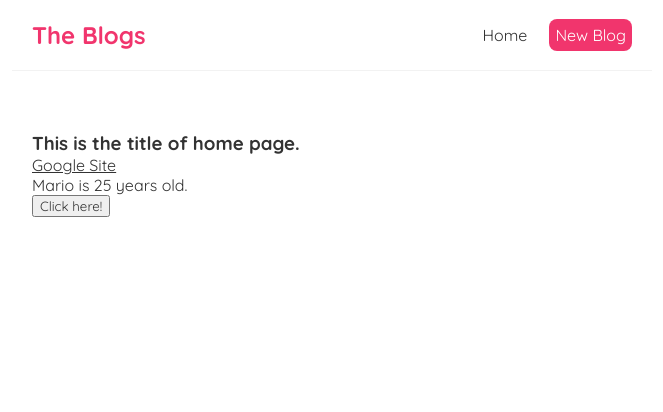
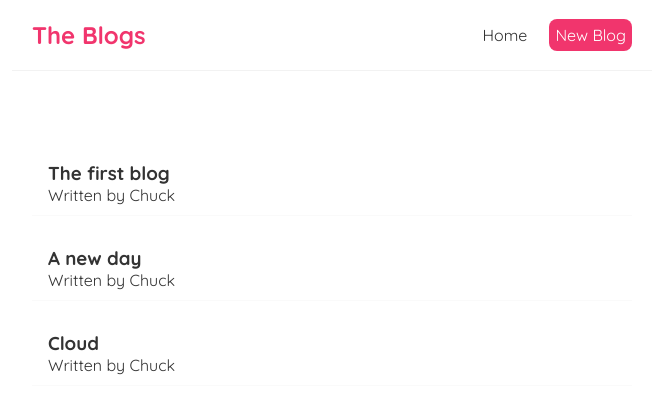
Before and after one commit to Hostage15/myreactblogapp, a React (Create React App) app: page / in a window 1280 px wide. Shown: the top 412 px of the page, without its empty margins (308-971 px from the left). Built offline with nearby package versions, Linux system fonts and the light colour scheme; the HTML template or start-up script is replaced by a standard one.

Commit message:
Handle blog preview with useState

```diff
--- a/src/Home.js
+++ b/src/Home.js
@@ -1,25 +1,23 @@
 import { useState } from "react"
 
 const Home = () => {
-    const title = "This is the title of home page."
-    const link = "https://www.google.com"
-    const googleTitle = "Google Site"
-
-    const [name, setName] = useState("Mario")
-    const [age, setAge] = useState(25)
-
+    const [blogs, setBlogs] = useState([
+        {title: "The first blog", body: "lorem ipsum...", author: "Chuck", id: 1},
+        {title: "A new day", body: "lorem ipsum...", author: "Chuck", id: 2},
+        {title: "Cloud", body: "lorem ipsum...", author: "Chuck", id: 3}
+    ])
 
     const handleClick = () => {
-        setName('Luigi')
-        setAge(33)
     }
 
     return (
         <div className="Home">
-            <h3>{ title }</h3>
-            <a href={link}>{ googleTitle }</a>
-            <p>{ name } is { age } years old.</p>
-            <button onClick={handleClick}>Click here!</button>
+            { blogs.map((blog) => (
+                <div className="blog-preview" key = { blog.id }>
+                    <h3>{ blog.title }</h3>
+                    <p>Written by { blog.author }</p>
+                </div>
+            ) )}
         </div>
      );
 }
--- a/src/index.css
+++ b/src/index.css
@@ -32,3 +32,18 @@
   margin: 40px auto;
   padding: 20px;
 }
+
+/* blog previews / list */
+.blog-preview {
+  padding: 10px 16px;
+  margin: 20px 0;
+  border-bottom: 1px solid #fafafa;
+}
+.blog-preview:hover {
+  box-shadow: 1px 3px 5px rgba(0,0,0,0.1);
+}
+.blog-preview h2 {
+  font-size: 20px;
+  color: #f1356d;
+  margin-bottom: 8px;
+}
```
